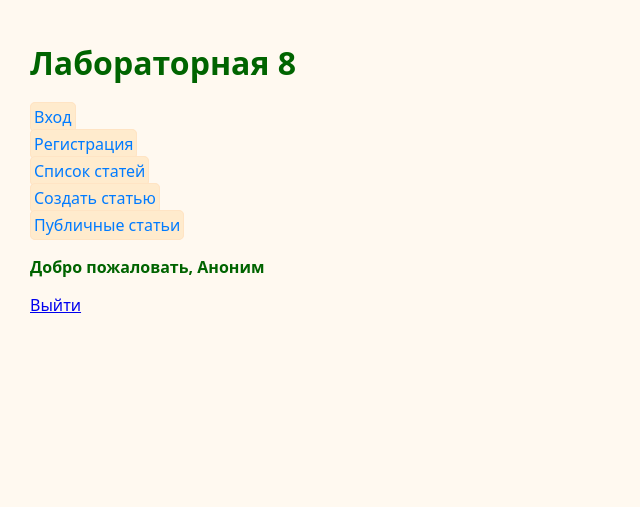
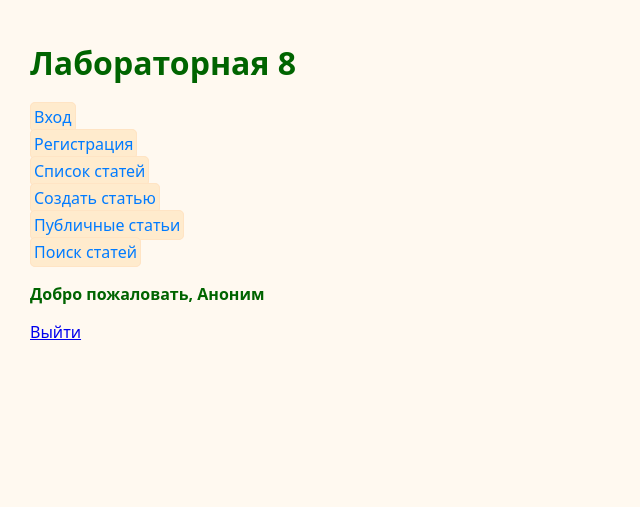
Before and after one commit to Mestoush/web-prog-labs-2, a Flask app: page /lab8/ in a window 1280 px wide. Shown: the part 62-569 px from the top of the page, without its empty margins (0-640 px from the left). Run offline with Flask 3, Linux system fonts and the light colour scheme; some libraries are stand-ins or nearby versions.

Commit message:
Дополнительно задание

```diff
--- a/templates/lab8/lab8.html
+++ b/templates/lab8/lab8.html
@@ -48,7 +48,7 @@
             <li><a href="/lab8/articles">Список статей</a></li>
             <li><a href="/lab8/create">Создать статью</a></li>
             <li><a href="/lab8/public_articles">Публичные статьи</a></li>
-
+            <li><a href="/lab8/search_articles/">Поиск статей</a></li>
         </ul>
     </nav>
     <div class="username">
```
